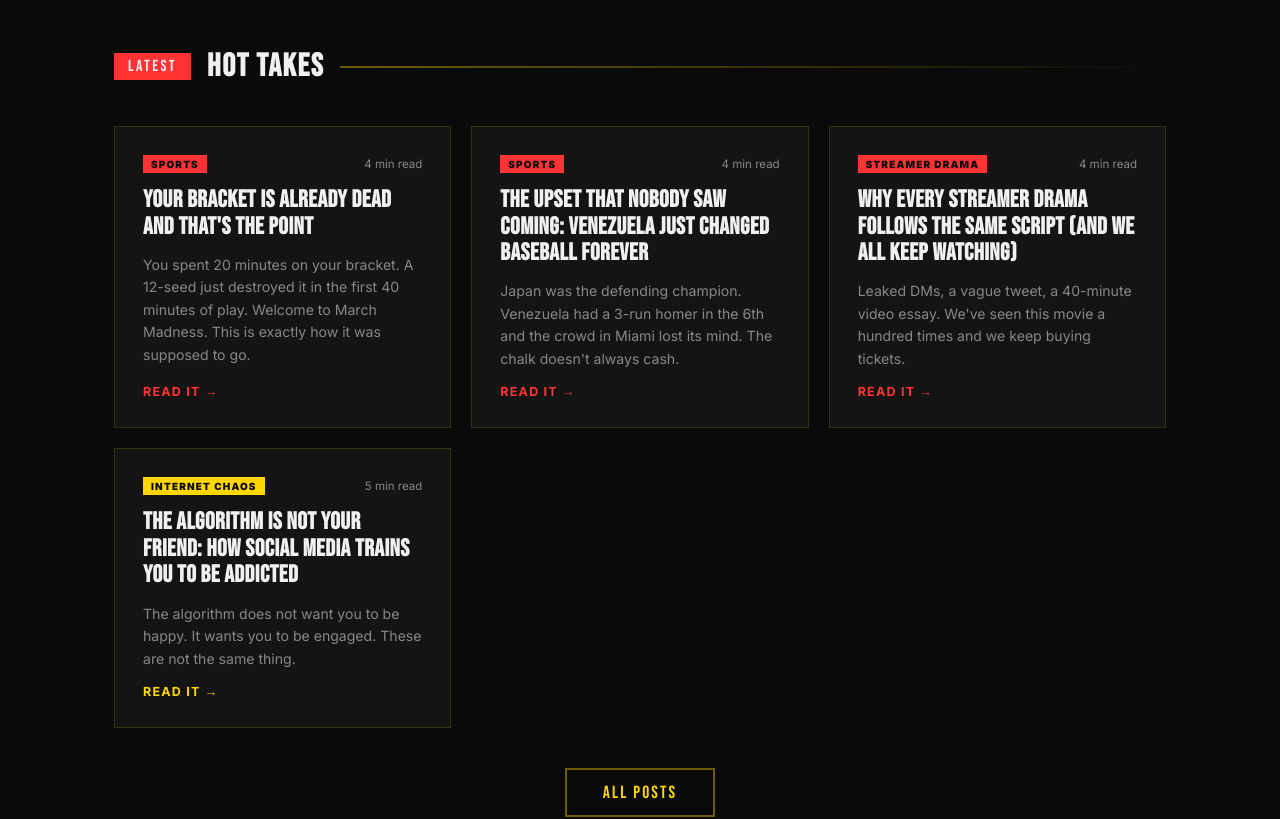
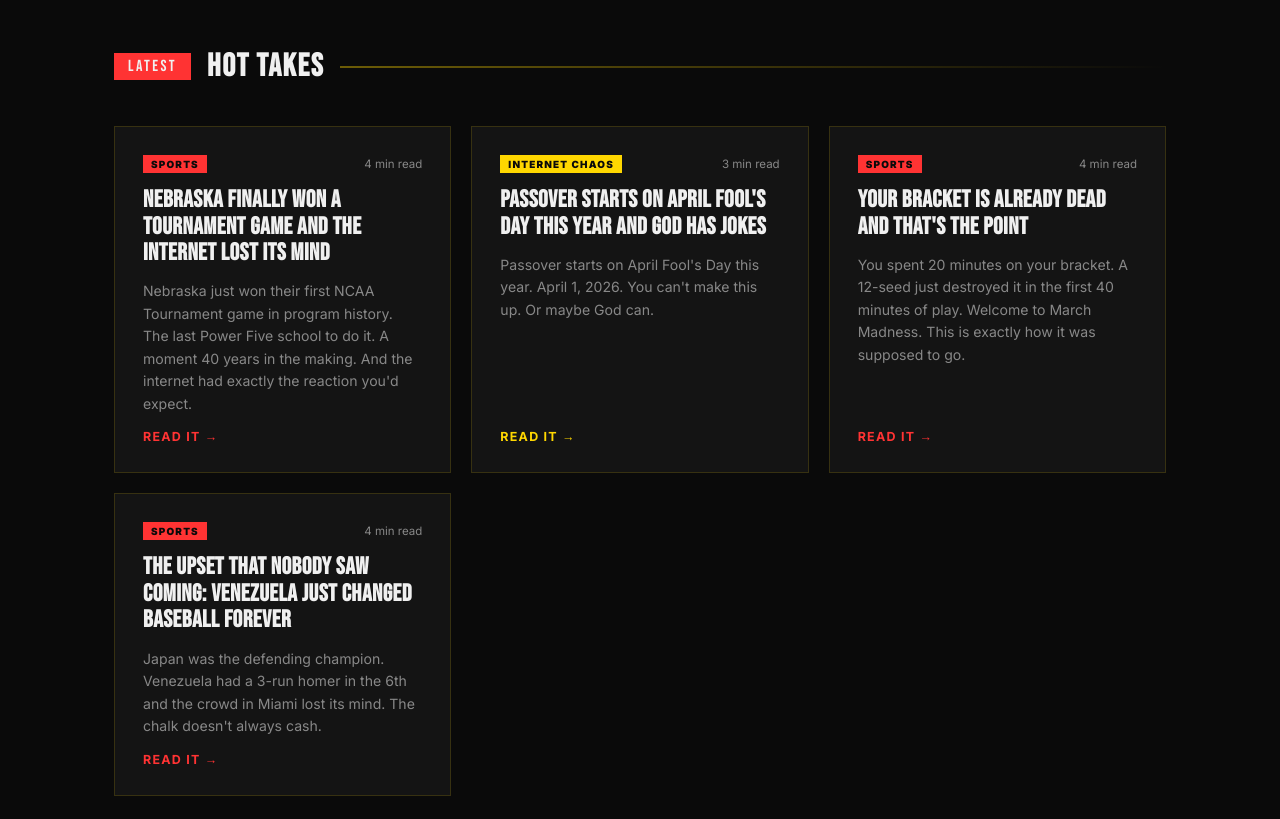
Before and after one commit to abigailleahgoldberg/spaghettiburritos, a Next.js app: page / in a window 1280 px wide. Shown: the part 880-1699 px from the top of the page. Built offline with nearby package versions, Linux system fonts and the light colour scheme.

Commit message:
feat: Nebraska first tournament win + Passover April Fools posts

```diff
--- a/app/blog/data.ts
+++ b/app/blog/data.ts
@@ -11,6 +11,68 @@ export interface BlogPost {
 }
 
 export const posts: BlogPost[] = [
+  {
+    slug: "nebraska-first-tournament-win",
+    title: "Nebraska Finally Won a Tournament Game and the Internet Lost Its Mind",
+    seoTitle: "Nebraska First NCAA Tournament Win — The Internet Lost Its Mind | Spaghetti Burritos",
+    seoDescription: "Nebraska just won their first NCAA Tournament game in program history. The last Power Five school to do it. A moment 40 years in the making.",
+    date: "2026-03-20",
+    category: "Sports",
+    readTime: "4 min read",
+    excerpt: "Nebraska just won their first NCAA Tournament game in program history. The last Power Five school to do it. A moment 40 years in the making. And the internet had exactly the reaction you'd expect.",
+    content: `Nebraska just won their first NCAA Tournament game in program history. Let that sit for a second.
+
+Not just their first win in a few years. Their first. Ever. The last Power Five program in the country to do it. A school with 100,000 fans showing up every Saturday to watch football, a stadium that becomes the third-largest city in Nebraska on game days, a tradition so deep it has its own mythology — and until yesterday, they had never won a single NCAA Tournament basketball game.
+
+That's not a stat. That's an identity. An entire fanbase has spent decades building a running joke they didn't ask for.
+
+Nebraska basketball has been the punchline for so long that being the punchline became part of who they were. You knew it going into every season. The football program prints money and puts people in the Pro Football Hall of Fame. The basketball program loses in February and disappears. That was just the deal.
+
+Except yesterday it wasn't.
+
+When the buzzer hit and Nebraska had their win, something happened that only March Madness can produce. A gym full of people — students, alumni, casual fans who saw the clip on Twitter, people who couldn't name a single player on the roster — completely lost it. Not because the stakes were enormous. This is a first round game. The stakes are objectively not that serious.
+
+But they were crying. Actual tears. Because that's what 40 years of waiting does to a fanbase. The suffering was the point. The payoff only hits as hard as the wait, and Nebraska fans have been waiting longer than almost anyone alive can remember.
+
+This is the thing about sports that makes no rational sense and perfect emotional sense at the same time. The attachment isn't logical. Nebraska basketball has given their fans almost nothing to hold onto. And yet when the moment finally came, the reaction was proportional to every single year of watching it not happen.
+
+The longest droughts produce the loudest celebrations.
+
+Nebraska basketball is no longer the punchline. They are the feel-good story of the first round. They earned it in the most March Madness way possible: by making everyone who picked against them feel briefly stupid, and making everyone who forgot they existed feel something they weren't expecting to feel.
+
+What's the longest your team has made you wait? Tell us below.`,
+  },
+  {
+    slug: "passover-april-fools-day-god-has-jokes",
+    title: "Passover Starts on April Fool's Day This Year and God Has Jokes",
+    seoTitle: "Passover Starts on April Fool's Day 2026 and God Has Jokes | Spaghetti Burritos",
+    seoDescription: "Passover starts April 1, 2026. April Fool's Day. You can't make this up. Or maybe God can.",
+    date: "2026-03-20",
+    category: "Internet Chaos",
+    readTime: "3 min read",
+    excerpt: "Passover starts on April Fool's Day this year. April 1, 2026. You can't make this up. Or maybe God can.",
+    content: `Passover starts on April Fool's Day this year. April 1, 2026. Not metaphorically. Literally. The first night of Passover, the holiday commemorating the Jewish people's escape from slavery in Egypt, falls on the same calendar day as the annual tradition of convincing people that something fake is real.
+
+You cannot make this up. Or maybe God can. This feels like God's bit.
+
+Passover is already the most theatrical holiday on the Jewish calendar. There is a specific meal with specific symbolic foods and a specific order of rituals that has been more or less the same for thousands of years. There are four cups of wine. There are four questions. There is a piece of bread you hide from children and then make them find it in exchange for money. There are ten plagues you read aloud around a dinner table, which, for the record, involves everyone at the table saying "locusts" out loud like it's completely normal.
+
+April Fool's is the day where everyone pretends bad things are happening and then says "just kidding."
+
+The overlap here is genuinely beautiful.
+
+"Let my people go" hits different when it lands on the same day as "gotcha." Moses showing up at Pharaoh's door on April 1st and saying "God says release the Israelites or there will be frogs" and Pharaoh going "nice try, next" — that's just comedy. That's the bit.
+
+Imagine explaining Passover to someone who doesn't celebrate it, but you have to explain it on April 1st specifically. "So you eat symbolic bitter herbs to remember suffering, you pour wine for a prophet who doesn't show up, and also today is the day everyone lies to each other." Yes. Welcome to the table. Wash your hands twice.
+
+The plague jokes write themselves. "Hey, just got a text from Egypt, looks like there's a locust situation." "April Fool's?" "April Fool's." Ten rounds of this. Every single plague.
+
+For Jewish families who celebrate both holidays, this year's Seder is going to require a ground rule discussion before anyone sits down. No April Fool's at the Seder table. Or, alternatively, full April Fool's at the Seder table and just accept the consequences.
+
+God set the calendar. We're just living in it.
+
+What's your best Passover on April Fool's Day joke? Drop it below and we'll post the best ones.`,
+  },
   {
     slug: "your-bracket-is-already-dead",
     title: "Your Bracket Is Already Dead and That's the Point",
```
